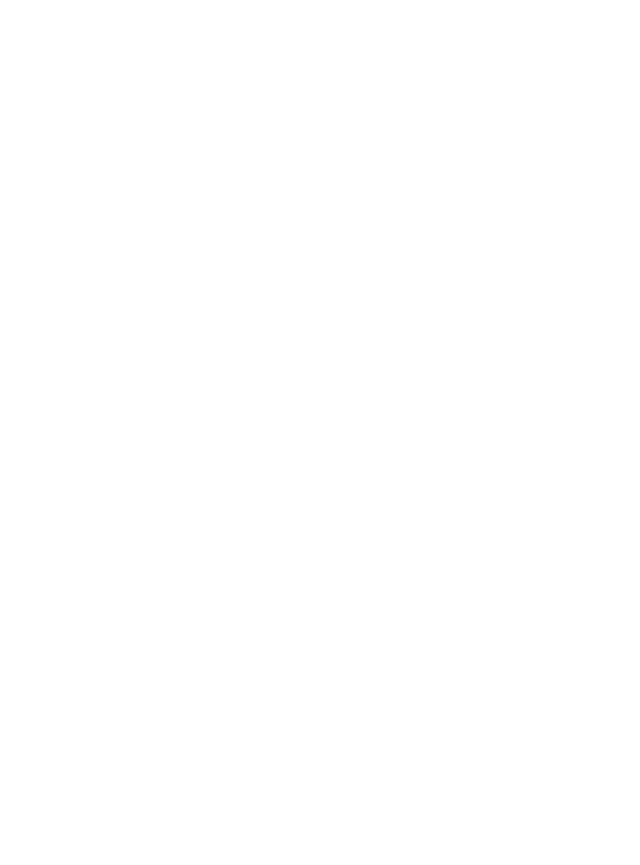
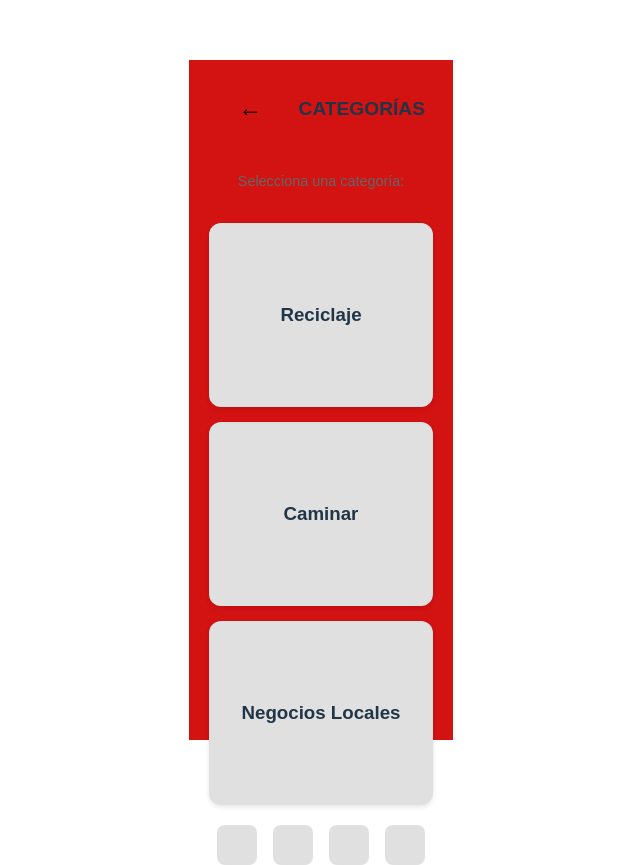
Before and after one commit to MarcosRamonLorenzo/Greenmind_V2, a React (Vite) app: page /categorias in a window 1280 px wide. Before the commit this address had no page. Shown: the whole page, without its empty margins (319-959 px from the left). Before the commit the page ends 800 px from the top, so only its background shows below. Built offline with nearby package versions, Linux system fonts and the light colour scheme.

Commit message:
pagina recompensa y retos

```diff
--- /dev/null
+++ b/pages/Recompensa.css
@@ -0,0 +1,25 @@
+.points-badge {
+    background-color: #eee;
+    padding: 8px 15px;
+    border-radius: 20px;
+    display: inline-block;
+    font-weight: bold;
+    margin-bottom: 20px;
+}
+.filter-dropdown {
+    padding: 8px;
+    margin-bottom: 20px;
+    border-radius: 5px;
+    border: 1px solid #41c518;
+    width: 150px;
+}
+.reward-card {
+    background: #41c518; /* Color de fondo grisaceo de las tarjetas */
+    padding: 15px;
+    border-radius: 10px;
+    display: flex;
+    justify-content: space-between;
+    align-items: center;
+    margin-bottom: 15px;
+}
+.reward-details { flex: 1; margin-right: 15px; }
--- /dev/null
+++ b/pages/Recompensa.jsx
@@ -0,0 +1,54 @@
+import React from 'react';
+import { useNavigate } from 'react-router-dom';
+import './Recompensa.css';
+
+const Recompensa = () => {
+  const navigate = useNavigate();
+
+  // Datos simulados
+  const recompensas = [
+    { id: 1, titulo: "Botella Ecológica", puntos: 1000, progreso: 50 },
+    { id: 2, titulo: "Descuento 20%", puntos: 1000, progreso: 80 },
+    { id: 3, titulo: "Entrada Evento", puntos: 1000, progreso: 30 },
+    { id: 4, titulo: "Donación", puntos: 1000, progreso: 10 },
+  ];
+
+  return (
+    <div className="page-container">
+      <header className="header">
+        <button className="back-btn" onClick={() => navigate(-1)}>←</button>
+        <h1>RECOMPENSAS</h1>
+      </header>
+
+      {/* Contador de puntos del usuario (Pequeño recuadro gris arriba) */}
+      <div className="points-badge">
+        <span>500 💎</span>
+      </div>
+
+      {/* Filtro Dropdown */}
+      <div className="filter-section">
+        <select className="filter-dropdown">
+            <option>Filtrar por...</option>
+            <option>Menor coste</option>
+            <option>Mayor coste</option>
+        </select>
+      </div>
+
+      <div className="rewards-list">
+        {recompensas.map((item) => (
+          <div key={item.id} className="reward-card">
+             <div className="reward-details">
+                <h4>{item.titulo}</h4>
+                <div className="progress-bar-bg">
+                    <div className="progress-bar-fill" style={{width: `${item.progreso}%`}}></div>
+                </div>
+             </div>
+             <div className="reward-cost">{item.puntos} 💎</div>
+          </div>
+        ))}
+      </div>
+    </div>
+  );
+};
+
+export default Recompensa;
--- /dev/null
+++ b/pages/RetosCategoria.css
@@ -0,0 +1,14 @@
+.page-container { padding: 20px; font-family: sans-serif; display: flex; flex-direction: column; height: 100vh; box-sizing: border-box; }
+.header { display: flex; align-items: center; justify-content: space-between; margin-bottom: 20px; }
+.back-btn { background: none; border: none; font-size: 1.5rem; cursor: pointer; }
+
+/* Tarjeta de progreso superior */
+.current-challenge-card { background: #f0f0f0; padding: 15px; border-radius: 10px; margin-bottom: 30px; }
+.progress-bar-bg { background: #ccc; height: 8px; border-radius: 4px; margin-top: 10px; }
+.progress-bar-fill { background: #333; height: 100%; width: 0%; border-radius: 4px; }
+
+/* Diagrama de flujo simulado */
+.flow-container { flex: 1; display: flex; flex-direction: column; align-items: center; justify-content: center; gap: 10px; }
+.flow-row { display: flex; align-items: center; gap: 10px; }
+.flow-box { width: 80px; height: 60px; border: 2px solid #ccc; border-radius: 8px; display: flex; align-items: center; justify-content: center; }
+.rewards-btn { width: 100%; padding: 15px; background-color: #999; color: white; border: none; border-radius: 8px; font-size: 1rem; cursor: pointer; margin-top: 20px;}
--- /dev/null
+++ b/pages/RetosCategoria.jsx
@@ -0,0 +1,49 @@
+import React from 'react';
+import { useNavigate } from 'react-router-dom';
+import './RetosCategoria.css'; // Crearemos este CSS abajo
+
+const RetosCategoria = () => {
+  const navigate = useNavigate();
+
+  return (
+    <div className="page-container">
+      <header className="header">
+        <button className="back-btn" onClick={() => navigate(-1)}>←</button>
+        <h1>RETOS SEMANALES</h1>
+      </header>
+
+      {/* Sección superior con progreso del reto actual */}
+      <div className="current-challenge-card">
+        <h3>Reto actual: Reciclaje Plástico</h3>
+        <p>75% completado</p>
+        <div className="progress-bar-bg">
+          <div className="progress-bar-fill" style={{ width: '75%' }}></div>
+        </div>
+      </div>
+
+      {/* Sección del diagrama de flujo (simulado visualmente) */}
+      <div className="flow-container">
+        <div className="flow-row">
+            <div className="flow-box">Inicio</div>
+            <div className="arrow-right">→</div>
+            <div className="flow-box">Paso 1</div>
+        </div>
+        <div className="arrow-down-container">↓</div>
+        <div className="flow-row reverse">
+            <div className="flow-box">Fin</div>
+            <div className="arrow-left">←</div>
+            <div className="flow-box">Paso 2</div>
+        </div>
+      </div>
+
+      {/* Botón grande inferior para ir a Recompensas */}
+      <div className="footer-action">
+        <button className="rewards-btn" onClick={() => navigate('/recompensa')}>
+          REWARDS (Ir a Recompensas)
+        </button>
+      </div>
+    </div>
+  );
+};
+
+export default RetosCategoria;
--- /dev/null
+++ b/pages/SeleccionarCategoria.css
@@ -0,0 +1,64 @@
+.category-container {
+  display: flex;
+  flex-direction: column;
+  height: 80vh;
+  padding: 20px;
+  background-color: #d31212; /* Un gris muy claro de fondo */
+  font-family: sans-serif;
+}
+
+.header {
+  display: flex;
+  align-items: center;
+  margin-bottom: 20px;
+}
+
+.header h1 {
+  flex-grow: 1;
+  text-align: center;
+  font-size: 1.2rem;
+  margin: 0;
+}
+
+.instruction-text {
+  font-size: 0.9rem;
+  color: #666;
+  margin-bottom: 15px;
+}
+
+.cards-container {
+  flex: 1;
+  display: flex;
+  flex-direction: column;
+  gap: 15px;
+}
+
+.card {
+  background-color: #e0e0e0; /* Color gris de los recuadros del wireframe */
+  border-radius: 12px;
+  height: 120px; /* Altura aproximada */
+  display: flex;
+  align-items: center;
+  justify-content: center;
+  cursor: pointer;
+  transition: transform 0.2s;
+  box-shadow: 0 2px 5px rgba(0,0,0,0.1);
+}
+
+.card:hover {
+  transform: scale(1.02);
+  background-color: #d6d6d6;
+}
+
+.bottom-nav {
+  display: flex;
+  justify-content: space-around;
+  padding-top: 20px;
+}
+
+.nav-item {
+  width: 40px;
+  height: 40px;
+  background-color: #e0e0e0;
+  border-radius: 8px;
+}
--- /dev/null
+++ b/pages/SeleccionarCategoria.jsx
@@ -0,0 +1,45 @@
+import React from 'react';
+import { useNavigate } from 'react-router-dom';
+import './SeleccionarCategoria.css';
+
+const SeleccionarCategoria = () => {
+  const navigate = useNavigate();
+
+  const handleCategoryClick = (categoria) => {
+    // Al hacer click, vamos a la página intermedia de Retos
+    navigate('/retos');
+  };
+
+  return (
+    // CORRECCIÓN AQUÍ: Cambiamos "page-container" por "category-container"
+    <div className="category-container">
+      <header className="header">
+        <button className="back-btn">←</button>
+        <h1>CATEGORÍAS</h1>
+      </header>
+
+      <div className="cards-container">
+        <p className="instruction-text">Selecciona una categoría:</p>
+
+        <div className="card large-card" onClick={() => handleCategoryClick('reciclaje')}>
+          <div className="card-content"><h3>Reciclaje</h3></div>
+        </div>
+
+        <div className="card large-card" onClick={() => handleCategoryClick('caminar')}>
+          <div className="card-content"><h3>Caminar</h3></div>
+        </div>
+
+        <div className="card large-card" onClick={() => handleCategoryClick('negocios')}>
+          <div className="card-content"><h3>Negocios Locales</h3></div>
+        </div>
+      </div>
+
+      {/* Menú inferior */}
+      <nav className="bottom-nav">
+        <div className="nav-item"></div><div className="nav-item"></div><div className="nav-item"></div><div className="nav-item"></div>
+      </nav>
+    </div>
+  );
+};
+
+export default SeleccionarCategoria;
--- a/src/App.jsx
+++ b/src/App.jsx
@@ -1,3 +1,6 @@
+import Recompensa from "../pages/Recompensa";
+import SeleccionarCategoria from "../pages/SeleccionarCategoria";
+import RetosCategoria from "../pages/RetosCategoria"; // <--- IMPORTA LA NUEVA PÁGINA
 import "./App.css";
 import { Route, Routes } from "react-router-dom";
 
@@ -5,20 +8,27 @@
   let isLogin = true;
 
   return (
-    <>
     <Routes>
        {isLogin ? (
          <>
-            <Route path="/" element={<div>Home</div>} />
+           {/* Ruta 1: Selección de Categoría */}
+           <Route path="/categorias" element={<SeleccionarCategoria />} />
+
+           {/* Ruta 2: Página intermedia de Retos (Diagrama de flujo) */}
+           <Route path="/retos" element={<RetosCategoria />} />
+
+           {/* Ruta 3: Página final de Recompensas */}
+           <Route path="/recompensa" element={<Recompensa />} />
+
+           {/* Ruta por defecto */}
+           <Route path="/" element={<SeleccionarCategoria />} />
          </>
        ) : (
          <>
            <Route path="/log_in" element={<div>LogIn</div>} />
-            <Route path="/sign_in" element={<div>SignUp</div>} />
          </>
        )}
     </Routes>
-    </>
   );
 }
 
```
Lines whose indentation alone changed are shown as unchanged.
